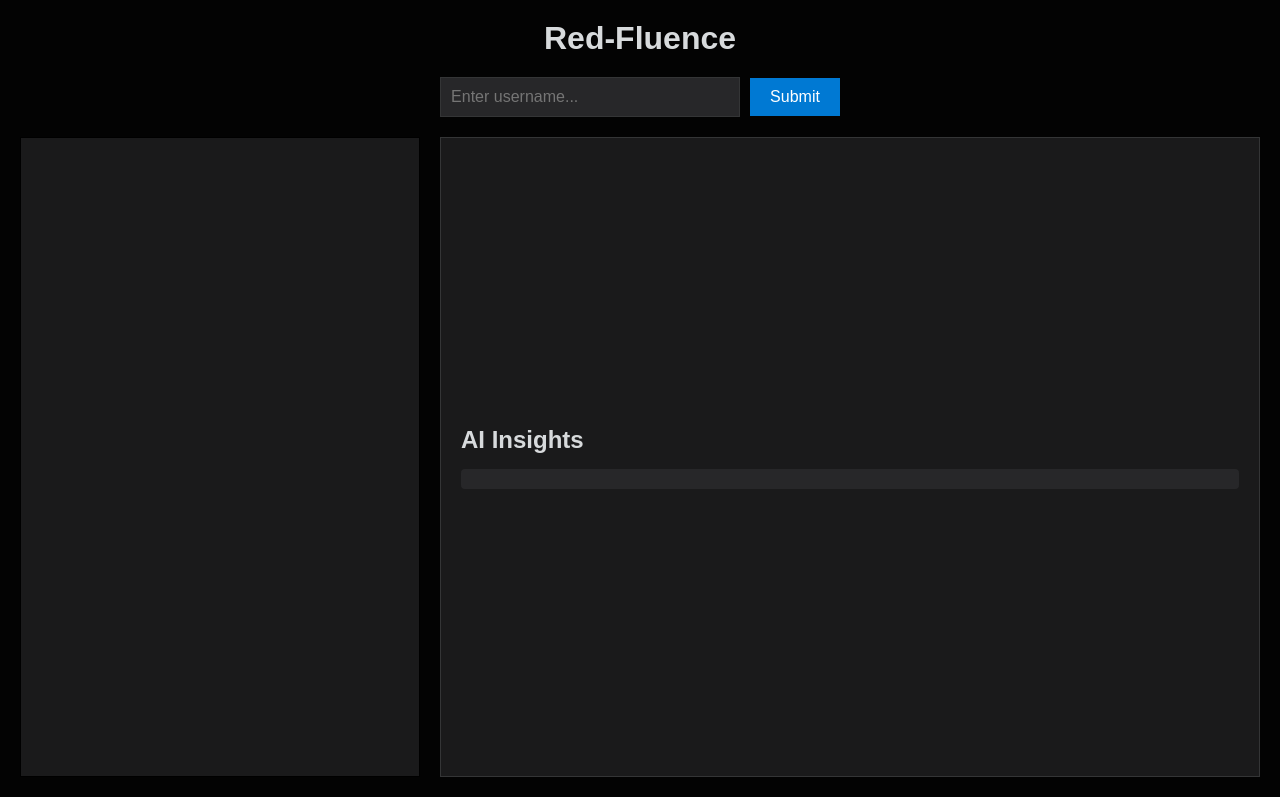
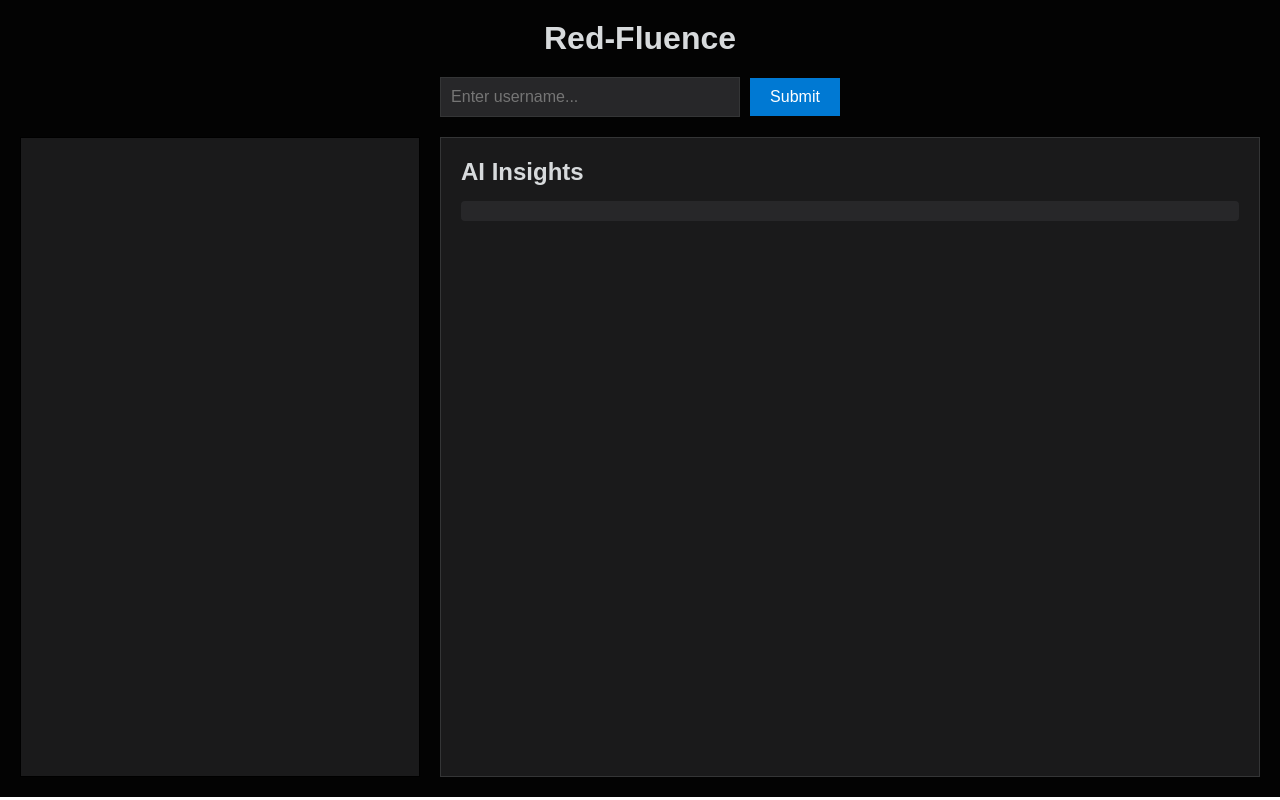
Before and after one commit to aaryanp2904/RedFluence, a React (Create React App) app in the folder frontend/insta-influence/: page / in a window 1280 px wide. Built offline with nearby package versions, Linux system fonts and the light colour scheme.

Commit message:
Insight container now scrollable

```diff
--- a/frontend/insta-influence/src/App.css
+++ b/frontend/insta-influence/src/App.css
@@ -173,18 +173,7 @@ h1 {
 
 .explanation-container {
   flex: 1;
-  height: 80vh;
-  border: 1px solid black;
-  padding: 20px;
-  display: flex;
-  align-items: center;
-  justify-content: center;
-  text-align: left;
-}
-
-.explanation-container {
-  flex: 1;
-  height: 80vh;
+  height: 80vh; /* This ensures it takes up a fixed amount of height */
   border: 1px solid #343536;
   padding: 20px;
   display: flex;
@@ -192,8 +181,21 @@ h1 {
   align-items: flex-start;
   text-align: left;
   background-color: #1a1a1b;
-  overflow-y: auto;
+  overflow-y: auto; /* Allows scrolling */
 }
+
+.explanation-container pre {
+  white-space: pre-wrap;
+  word-wrap: break-word;
+  background-color: #272729;
+  padding: 10px;
+  border-radius: 4px;
+  width: 100%;
+  color: #d7dadc;
+  max-height: 100%; /* Ensures that the pre-formatted content stays within the container */
+  overflow-y: auto; /* Makes the pre tag scrollable if its content overflows */
+}
+
 
 .explanation-container h2 {
   margin-bottom: 15px;
--- a/frontend/insta-influence/src/App.js
+++ b/frontend/insta-influence/src/App.js
@@ -57,7 +57,6 @@ function App() {
 
   const trackArticleClick = async (article) => {
     try {
-      // setAiInsights('Loading AI insights...');
       const response = await fetch('http://localhost:5000/track_article_click', {
         method: 'POST',
         headers: {
@@ -71,7 +70,7 @@ function App() {
       }
 
       const data = await response.json();
-      // setAiInsights(data.ai_insights);
+      setAiInsights(aiInsights + "\n" + data.ai_insights);
     } catch (error) {
       console.error('Error tracking article click:', error);
       // setAiInsights('Failed to load AI insights. Please try again.');
```
